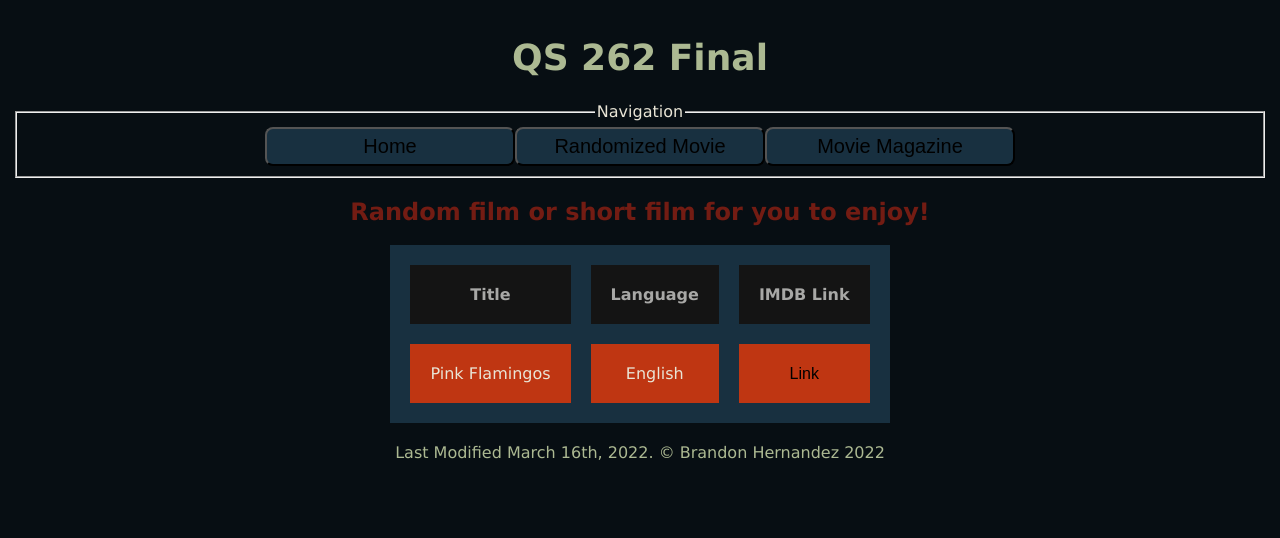
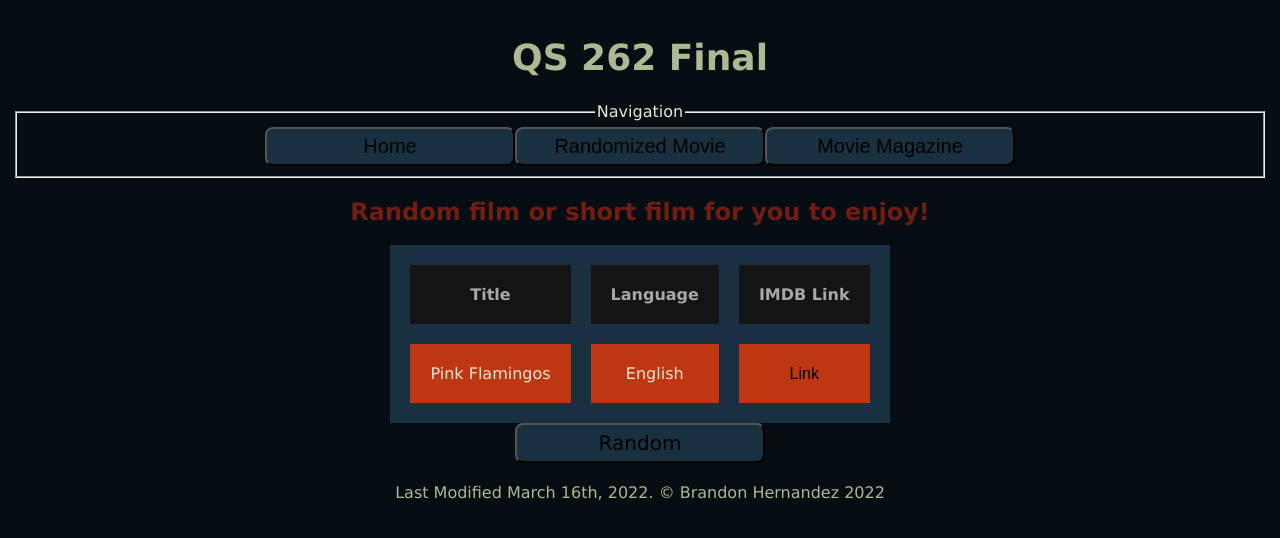
Before and after one commit to thebranflakes/qs262-final, a React (Create React App) app: page /MoviePage in a window 1280 px wide. Shown: the top 538 px of the page. Built offline with nearby package versions, Linux system fonts and the light colour scheme.

Commit message:
Update MoviePage.js

```diff
--- a/src/pages/MoviePage.js
+++ b/src/pages/MoviePage.js
@@ -6,6 +6,9 @@ function MoviePage({ movies }) {
         <article className="App-article">
             <h2>Random film or short film for you to enjoy!</h2>
             <MovieTable movies={movies} />
+            <form>
+            <a href="page URL"><button>Random</button></a>
+            </form>
         </article>
         </>
     );
```
